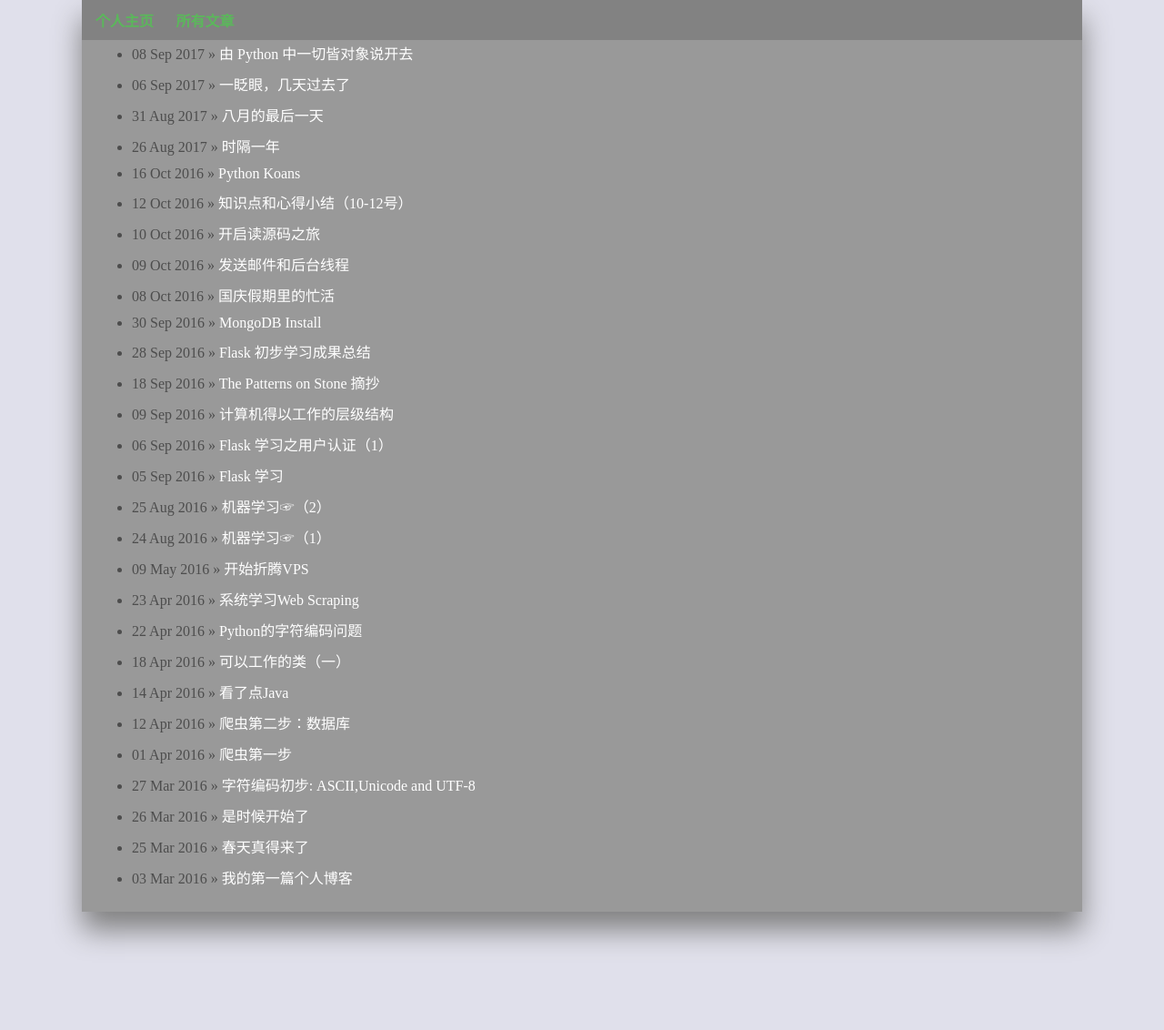
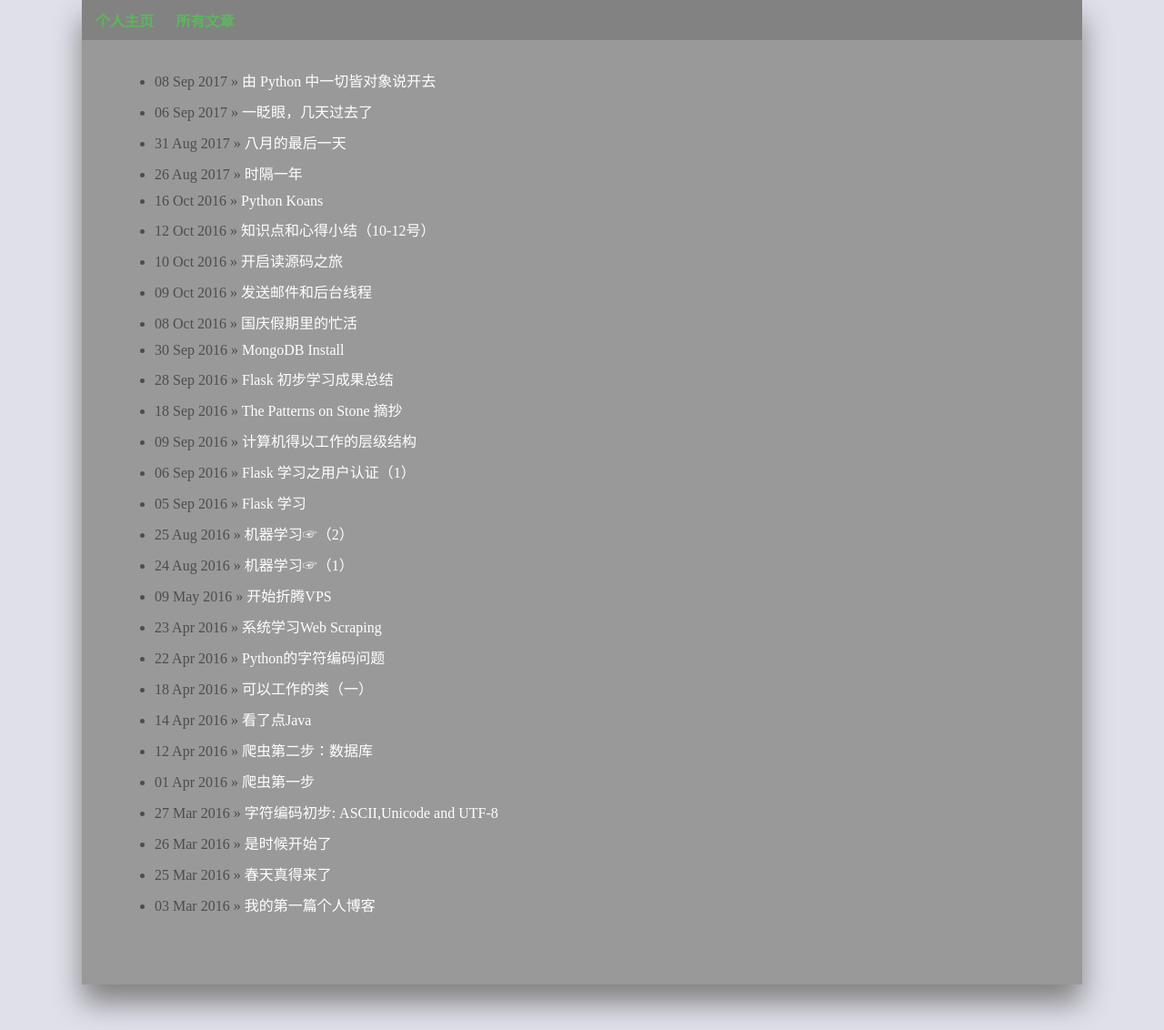
Before and after one commit to xxleyi/xxleyi.github.io, a Jekyll site: the page built from blog/index.html, in a window 1280 px wide and 1132 px high. Shown: the whole window at 91% size. Built offline with Jekyll 4.4.1, drawn with Linux system fonts in a browser that asks for light colours.

Commit message:
update the layout.

```diff
--- a/css/post.css
+++ b/css/post.css
@@ -36,6 +36,7 @@ main{
   box-shadow: 0px 20px 30px grey;
   color: #4d4d4d;
   margin-bottom: 50px;
+  padding: 60px 40px;
 }
 
 main h1{
```
